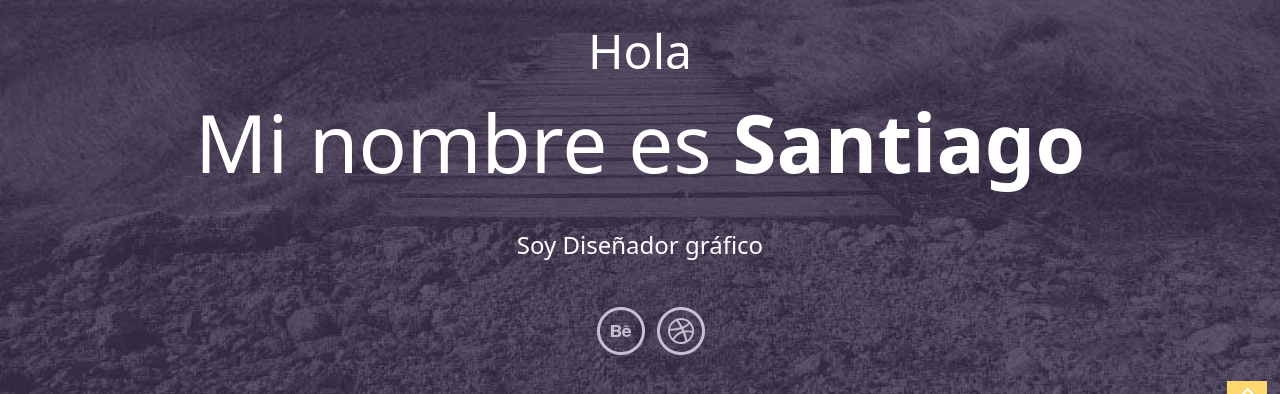
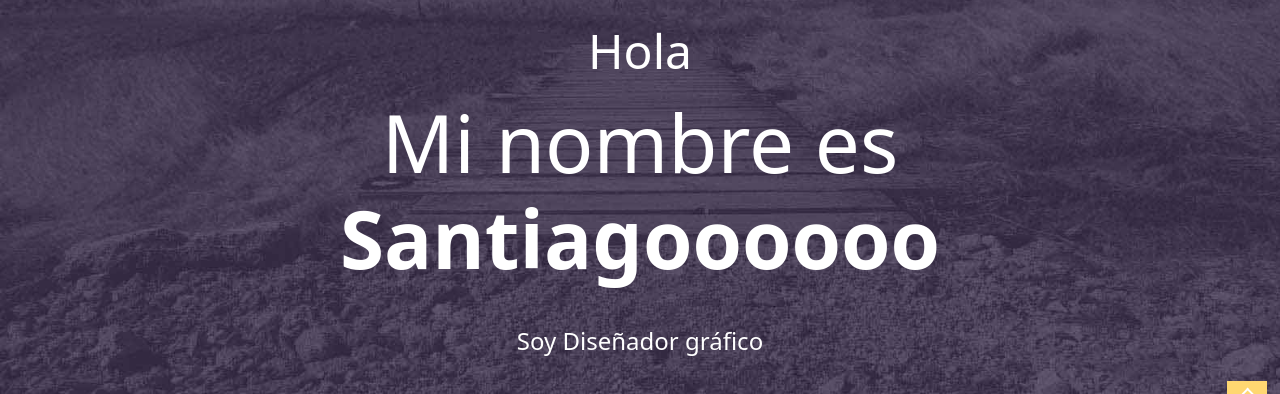
Before and after one commit to dataseek/Proyecto, a website: page index.html in a window 1280 px wide. Shown: the part 374-768 px from the top of the page. Drawn offline with nearby package versions, Linux system fonts and the light colour scheme.

Commit message:
Cambio de prueba

```diff
--- a/index.html
+++ b/index.html
@@ -58,7 +58,7 @@
 				<div class="header-banner-info text-center">
 					<a href="#"><img src="images/logo.png" alt="" /></a>
 					<h3>Hola</h3>
-					<h1>Mi nombre es <span>Santiago</span> </h1>
+					<h1>Mi nombre es <span>Santiagoooooo</span> </h1>
 					<p>Soy Diseñador gráfico </p>
 					<ul class="social-icons">
 						<li><a href="#"><i class="dribble"></i></a></li>
```
